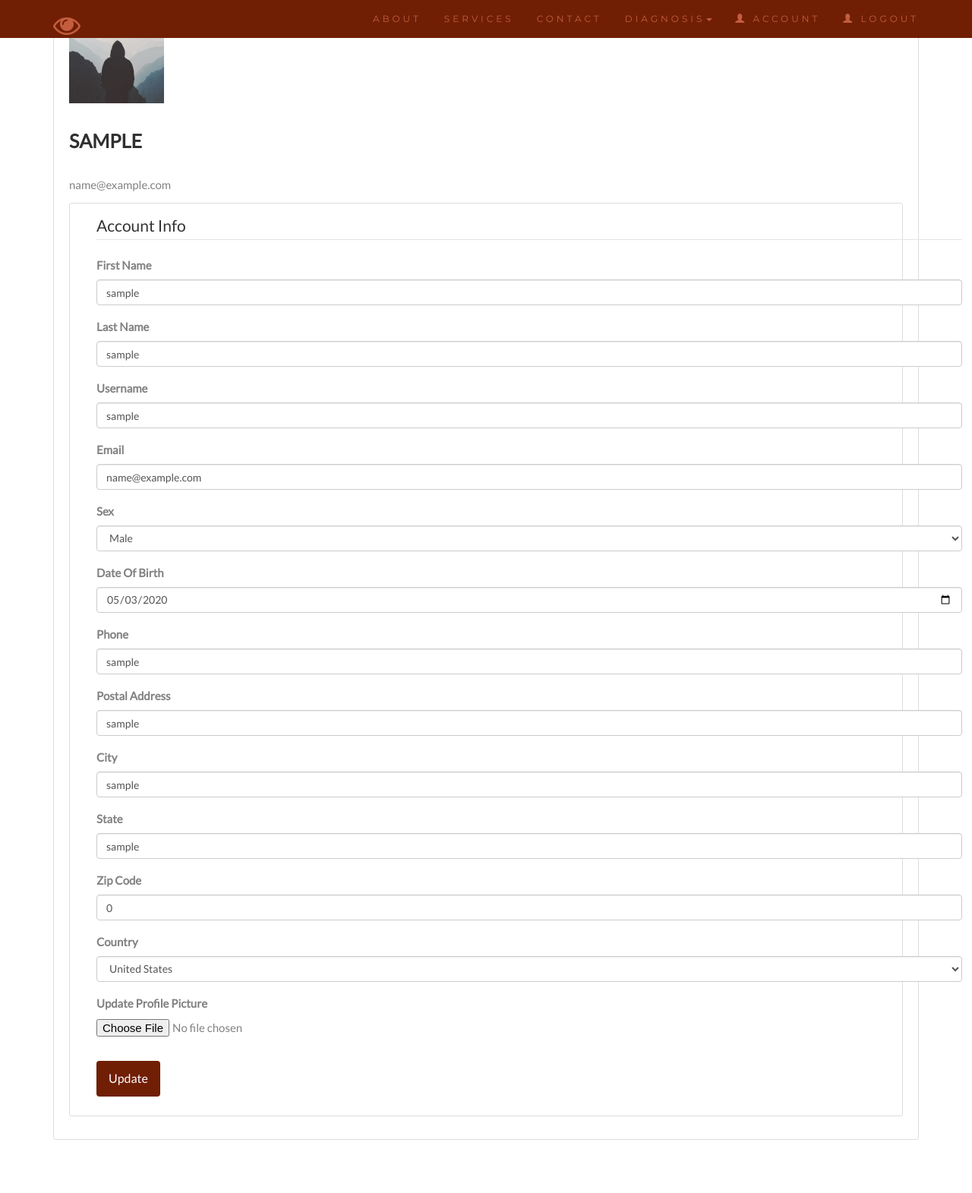
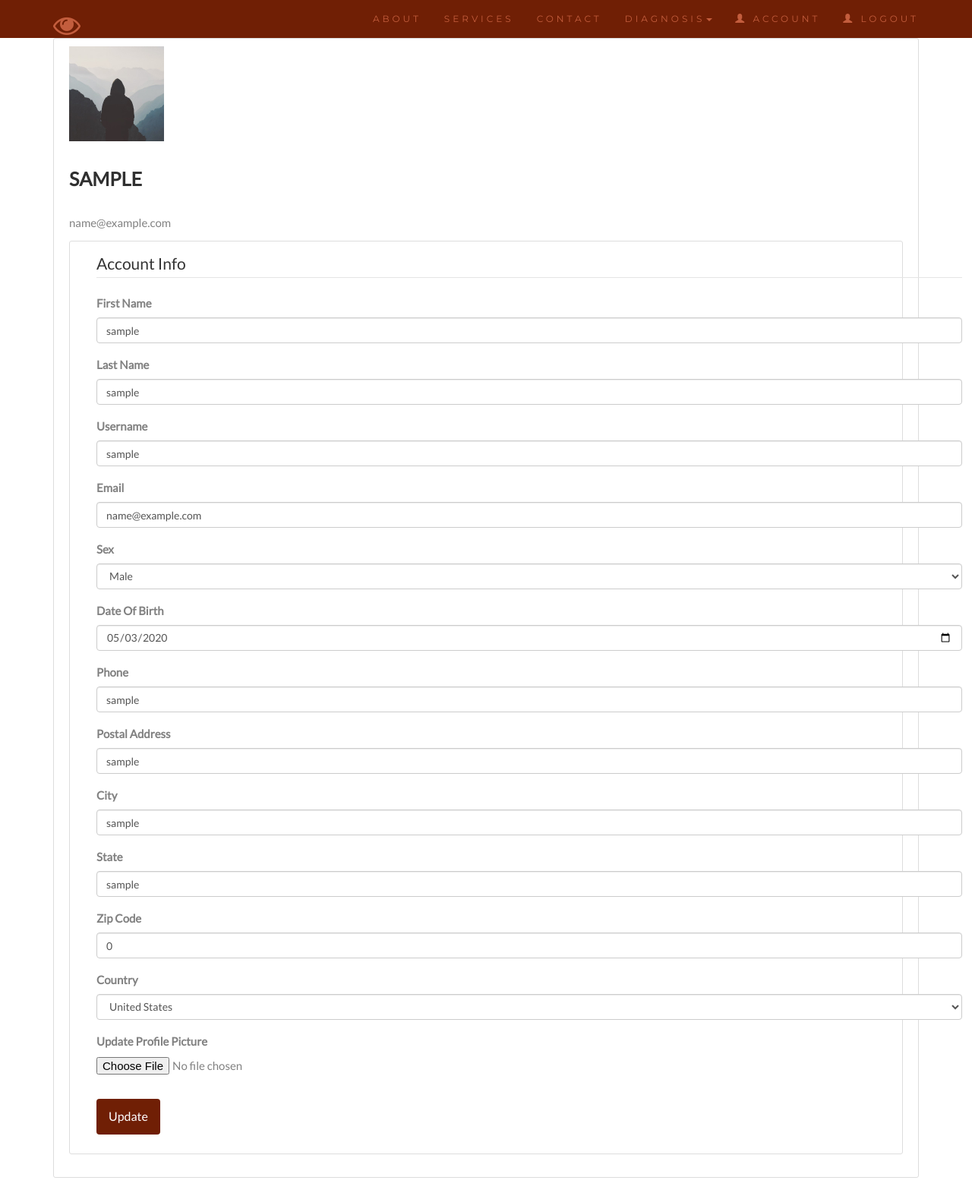
Before and after one commit to rsrahul1000/DRD, a Flask app: page /account in a window 1280 px wide. Shown: the whole page at 76% size. Before the commit the page ends 1501 px from the top, so only its background shows below. Run offline with Flask 2, Linux system fonts and the light colour scheme; the visitor is signed in with stand-in values (Sample User, id 1); data comes from the database, SQL or seed files in the repository; some libraries are stand-ins or nearby versions.

Commit message:
fix: nav extra padding removed and changed to 50px, commented unused routes

```diff
--- a/src/helper_methods/routes.py
+++ b/src/helper_methods/routes.py
@@ -320,7 +320,7 @@ def reset_token(token):
         return redirect(url_for('login'))
     return render_template('reset_token.html', title="Reset Password", form=form)
 
-
+'''
 @app.route('/upload_image')
 @login_required
 def upload_image():
@@ -435,7 +435,7 @@ def upload():
 # @app.route('/upload/<filename>')
 # def send_image(filename):
 #    return send_from_directory("images", filename)
-
+'''
 @app.route('/upload', methods=['GET'])
 def send_original_image():
     path = request.args.get('path')
--- a/src/templates/layout.html
+++ b/src/templates/layout.html
@@ -31,7 +31,7 @@
 
 
 </head>
-<body id="myPage" data-spy="scroll" data-target=".navbar" data-offset="60">
+<body id="myPage" style="padding-top:50px" data-spy="scroll" data-target=".navbar" data-offset="60">
 <!--<nav class="navbar navbar-default"></nav> -->
 <nav class="navbar navbar-default navbar-fixed-top">
     <div class="container">
```
